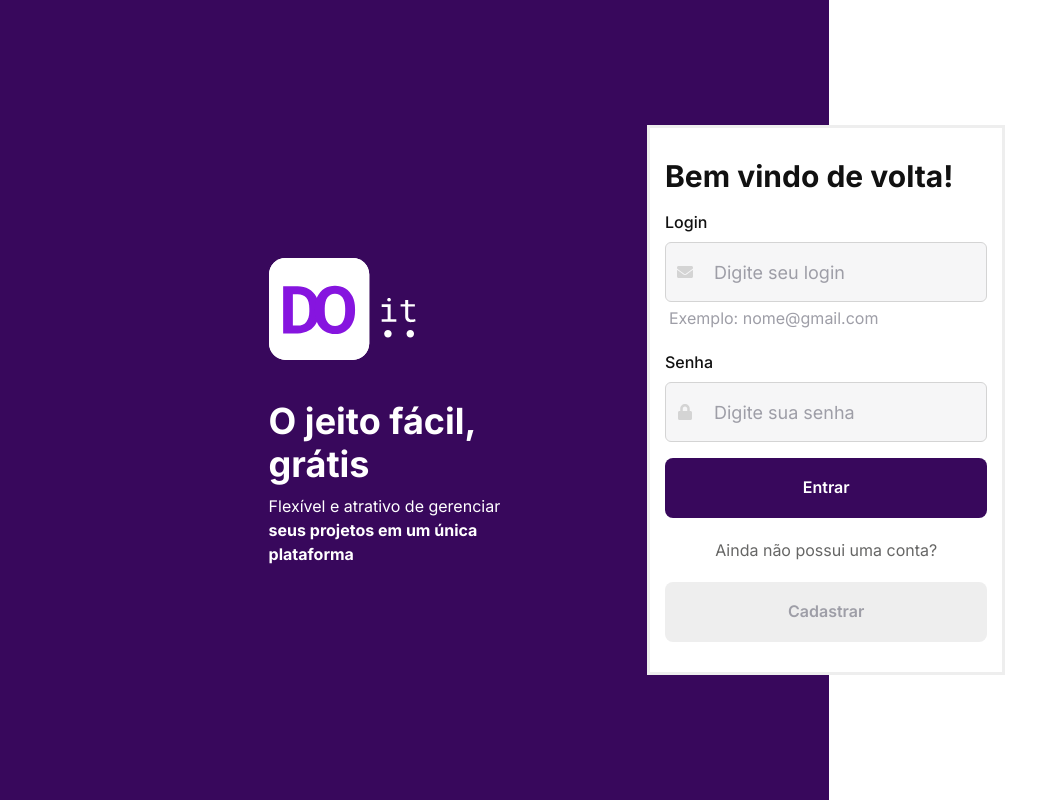
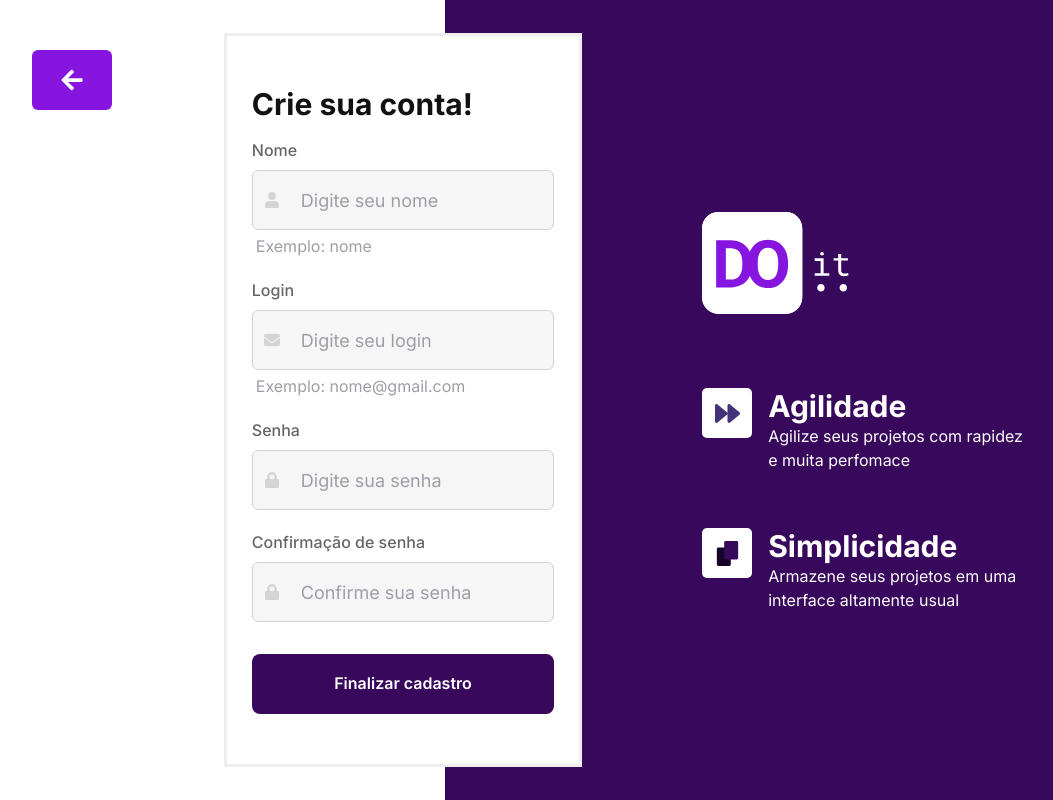
Before and after one commit to AntonioSantosBJPE/Do-it, a React (Vite) app: page /register in a window 1280 px wide. Before the commit this address led to /. Shown: the whole page, without its empty margins (3-1056 px from the left). Built offline with nearby package versions, Linux system fonts and the light colour scheme.

Commit message:
feat: creates the registration page styling

```diff
--- a/src/components/Form/input.tsx
+++ b/src/components/Form/input.tsx
@@ -63,7 +63,7 @@ const InputBase: ForwardRefRenderFunction<HTMLInputElement, InputProps> = (
 
   return (
     <FormControl isInvalid={!!error}>
-      {!!label && <FormLabel>{label}</FormLabel>}
+      {!!label && <FormLabel color="gray.400">{label}</FormLabel>}
 
       <InputGroup flexDirection="column">
         {Icon && (
--- a/src/pages/Login/LoginForm.tsx
+++ b/src/pages/Login/LoginForm.tsx
@@ -6,6 +6,7 @@ import {
   UseFormRegister,
 } from "react-hook-form";
 import { FaEnvelope, FaLock } from "react-icons/fa";
+import { useNavigate } from "react-router-dom";
 import { SingInData } from ".";
 import { Input } from "../../components/Form/input";
 
@@ -24,6 +25,8 @@ export const LoginForm = ({
   errors,
   loading,
 }: LoginFormProps) => {
+  const navigate = useNavigate();
+
   return (
     <Grid
       as="form"
@@ -44,7 +47,7 @@ export const LoginForm = ({
             icon={FaEnvelope}
             placeholder="Digite seu login"
             label="Login"
-            type="email"
+            type="text"
             error={errors.email}
             {...register("email")}
           />
@@ -85,6 +88,10 @@ export const LoginForm = ({
           h="60px"
           borderRadius="8px"
           _hover={{ background: "gray.200" }}
+          type="button"
+          onClick={() => {
+            navigate("/register");
+          }}
         >
           Cadastrar
         </Button>
--- /dev/null
+++ b/src/pages/Register/GoBackButton.tsx
@@ -0,0 +1,30 @@
+import { Center } from "@chakra-ui/react";
+import { FaArrowLeft } from "react-icons/fa";
+
+interface GoBackButtonProps {
+  top: string;
+  left: string;
+  action: () => void;
+}
+
+export const GoBackButton = ({ top, left, action }: GoBackButtonProps) => {
+  return (
+    <Center
+      as="button"
+      position="absolute"
+      top={top}
+      left={left}
+      w={["60px", "80px"]}
+      h="60px"
+      bg="purple.500"
+      fontSize="2xl"
+      borderRadius="md"
+      _hover={{
+        bg: "purple.400",
+      }}
+      onClick={action}
+    >
+      <FaArrowLeft color="white" />
+    </Center>
+  );
+};
--- /dev/null
+++ b/src/pages/Register/RegisterForm.tsx
@@ -0,0 +1,105 @@
+import { Box, Button, Grid, Heading, Text, VStack } from "@chakra-ui/react";
+import {
+  FieldErrors,
+  SubmitHandler,
+  UseFormHandleSubmit,
+  UseFormRegister,
+} from "react-hook-form";
+import { FaEnvelope, FaLock, FaUser } from "react-icons/fa";
+import { RegisterData } from ".";
+import { Input } from "../../components/Form/input";
+
+interface LoginFormProps {
+  handleSubmit: UseFormHandleSubmit<RegisterData>;
+  handleRegister: SubmitHandler<RegisterData>;
+  register: UseFormRegister<RegisterData>;
+  errors: FieldErrors<RegisterData>;
+  loading: boolean;
+}
+
+export const RegisterForm = ({
+  handleSubmit,
+  handleRegister,
+  register,
+  errors,
+  loading,
+}: LoginFormProps) => {
+  return (
+    <Grid
+      as="form"
+      mt={["4", "4", "0"]}
+      w={["100%", "100%", "50%", "50%", "40%"]}
+      padding="50px 25px"
+      border="3px solid"
+      borderColor="gray.100"
+      bg="white"
+      color="gray.900"
+      onSubmit={handleSubmit(handleRegister)}
+    >
+      <Heading size="lg">Crie sua conta!</Heading>
+
+      <VStack mt="4" spacing="5">
+        <Box w="100%">
+          <Input
+            icon={FaUser}
+            placeholder="Digite seu nome"
+            label="Nome"
+            error={errors.name}
+            {...register("name")}
+          />
+          {!errors.name && (
+            <Text ml="1" mt="1" color="gray.300">
+              Exemplo: nome
+            </Text>
+          )}
+        </Box>
+        <Box w="100%">
+          <Input
+            icon={FaEnvelope}
+            placeholder="Digite seu login"
+            label="Login"
+            type="text"
+            error={errors.email}
+            {...register("email")}
+          />
+          {!errors.email && (
+            <Text ml="1" mt="1" color="gray.300">
+              Exemplo: nome@gmail.com
+            </Text>
+          )}
+        </Box>
+
+        <Input
+          icon={FaLock}
+          placeholder="Digite sua senha"
+          label="Senha"
+          type="password"
+          error={errors.password}
+          {...register("password")}
+        />
+        <Input
+          icon={FaLock}
+          placeholder="Confirme sua senha"
+          label="Confirmação de senha"
+          type="password"
+          error={errors.confirm_password}
+          {...register("confirm_password")}
+        />
+      </VStack>
+
+      <Button
+        bg="purple.800"
+        w="100%"
+        color="white"
+        h="60px"
+        borderRadius="8px"
+        mt="8"
+        _hover={{ background: "purple.900" }}
+        type="submit"
+        isLoading={loading}
+      >
+        Finalizar cadastro
+      </Button>
+    </Grid>
+  );
+};
--- /dev/null
+++ b/src/pages/Register/RegisterInfo.tsx
@@ -0,0 +1,50 @@
+import {
+  Box,
+  Center,
+  Flex,
+  Grid,
+  Heading,
+  Image,
+  Text,
+  theme,
+  VStack,
+} from "@chakra-ui/react";
+import { FaForward } from "react-icons/fa";
+import logoPrimary from "../../assets/logo-primary.svg";
+import simpleIcon from "../../assets/simpleIcon.svg";
+export const RegisterInfo = () => {
+  return (
+    <Grid w={["100%", "100%", "50%", "50%"]} paddingLeft={["0", "0", "100px"]}>
+      <Image
+        src={logoPrimary}
+        alt="doit"
+        boxSize={["120px", "120px", "150px", "150px"]}
+      />
+      <VStack spacing="14" mt={["10px", "10px", "50px"]}>
+        <Flex w="100%">
+          <Center borderRadius="5px" bg="white" w="50px" h="50px">
+            <FaForward color={theme.colors.purple["800"]} size={25} />
+          </Center>
+          <Box ml="4">
+            <Heading size="lg">Agilidade</Heading>
+            <Text>
+              Agilize seus projetos com rapidez <br />e muita perfomace
+            </Text>
+          </Box>
+        </Flex>
+        <Flex w="100%">
+          <Center borderRadius="5px" bg="white" w="50px" h="50px">
+            <Image src={simpleIcon} w="25px" h="25px" />
+          </Center>
+          <Box ml="4">
+            <Heading size="lg">Simplicidade</Heading>
+            <Text>
+              Armazene seus projetos em uma
+              <br /> interface altamente usual
+            </Text>
+          </Box>
+        </Flex>
+      </VStack>
+    </Grid>
+  );
+};
--- /dev/null
+++ b/src/pages/Register/index.tsx
@@ -0,0 +1,102 @@
+import { Flex, useBreakpointValue } from "@chakra-ui/react";
+import { SubmitHandler, useForm } from "react-hook-form";
+import * as yup from "yup";
+import { yupResolver } from "@hookform/resolvers/yup";
+import { useContext, useState } from "react";
+import { AuthContext } from "../../contexts/AuthContext";
+import { useNavigate } from "react-router-dom";
+import { RegisterForm } from "./RegisterForm";
+import { RegisterInfo } from "./RegisterInfo";
+import { GoBackButton } from "./GoBackButton";
+
+const registerSchema = yup.object().shape({
+  name: yup.string().required("Nome obrigatório"),
+  email: yup.string().required("Email obrigatório").email("Email inválido"),
+  password: yup.string().required("Senha obrigatória"),
+  confirm_password: yup
+    .string()
+    .required("Confirmação de senha obrigatória")
+    .oneOf([yup.ref("password")], "Senhas diferentes"),
+});
+
+export interface RegisterData {
+  email: string;
+  password: string;
+  name: string;
+  confirm_password: string;
+}
+
+export const Register = () => {
+  const [loading, setLoading] = useState(false);
+  // const {  } = useContext(AuthContext);
+
+  const isWideVersion = useBreakpointValue({
+    false: false,
+    md: true,
+  });
+
+  const navigate = useNavigate();
+
+  const {
+    formState: { errors },
+    register,
+    handleSubmit,
+  } = useForm<RegisterData>({
+    resolver: yupResolver(registerSchema),
+  });
+
+  const handleRegister: SubmitHandler<RegisterData> = (data) => {
+    console.log(data);
+  };
+
+  return (
+    <Flex
+      alignItems="center"
+      justifyContent="center"
+      padding={["10px 15px", "10px 15px", "10px 15px", "0px"]}
+      height={["auto", "auto", "100vh", "100vh"]}
+      bgGradient={[
+        "linear(to-b, purple.800 65%, white 35%)",
+        "linear(to-b, purple.800 65%, white 35%)",
+        "linear(to-l, purple.800 65%, white 35%)",
+        "linear(to-l, purple.800 65%, white 35%)",
+      ]}
+      color="white"
+    >
+      <Flex
+        w={["100%", "100%", "90%", "70%"]}
+        justifyContent="center"
+        flexDirection={["column", "column", "row", "row"]}
+        alignItems="center"
+        gap="5"
+      >
+        {isWideVersion ? (
+          <>
+            <GoBackButton top="50" left="35" action={() => navigate("/")} />
+            <RegisterForm
+              handleSubmit={handleSubmit}
+              handleRegister={handleRegister}
+              register={register}
+              errors={errors}
+              loading={loading}
+            />
+            <RegisterInfo />
+          </>
+        ) : (
+          <>
+            {" "}
+            <GoBackButton top="10" left="75vw" action={() => navigate("/")} />
+            <RegisterInfo />
+            <RegisterForm
+              handleSubmit={handleSubmit}
+              handleRegister={handleRegister}
+              register={register}
+              errors={errors}
+              loading={loading}
+            />
+          </>
+        )}
+      </Flex>
+    </Flex>
+  );
+};
--- a/src/routes/index.tsx
+++ b/src/routes/index.tsx
@@ -3,6 +3,7 @@ import { Navigate, Route, RouteProps, Routes } from "react-router-dom";
 import { AuthContext } from "../contexts/AuthContext";
 import { Dashboard } from "../pages/Dashboard";
 import { Login } from "../pages/Login";
+import { Register } from "../pages/Register";
 
 interface RoutesProps {}
 
@@ -20,6 +21,12 @@ export const RoutesApp = ({}: RoutesProps) => {
         element={accessToken ? <Dashboard /> : <Navigate to="/" />}
       />
 
+      <Route
+        path="/register"
+        element={accessToken ? <Navigate to="/dashboard" /> : <Register />}
+      />
+      {/* <Route path="/register" element={<Register />} /> */}
+
       <Route path="*" element={<Navigate to="/" />} />
     </Routes>
   );
```
Also changed, not shown: src/pages/Login/index.tsx (+1 -11 lines), src/assets/simpleIcon.svg (added).
